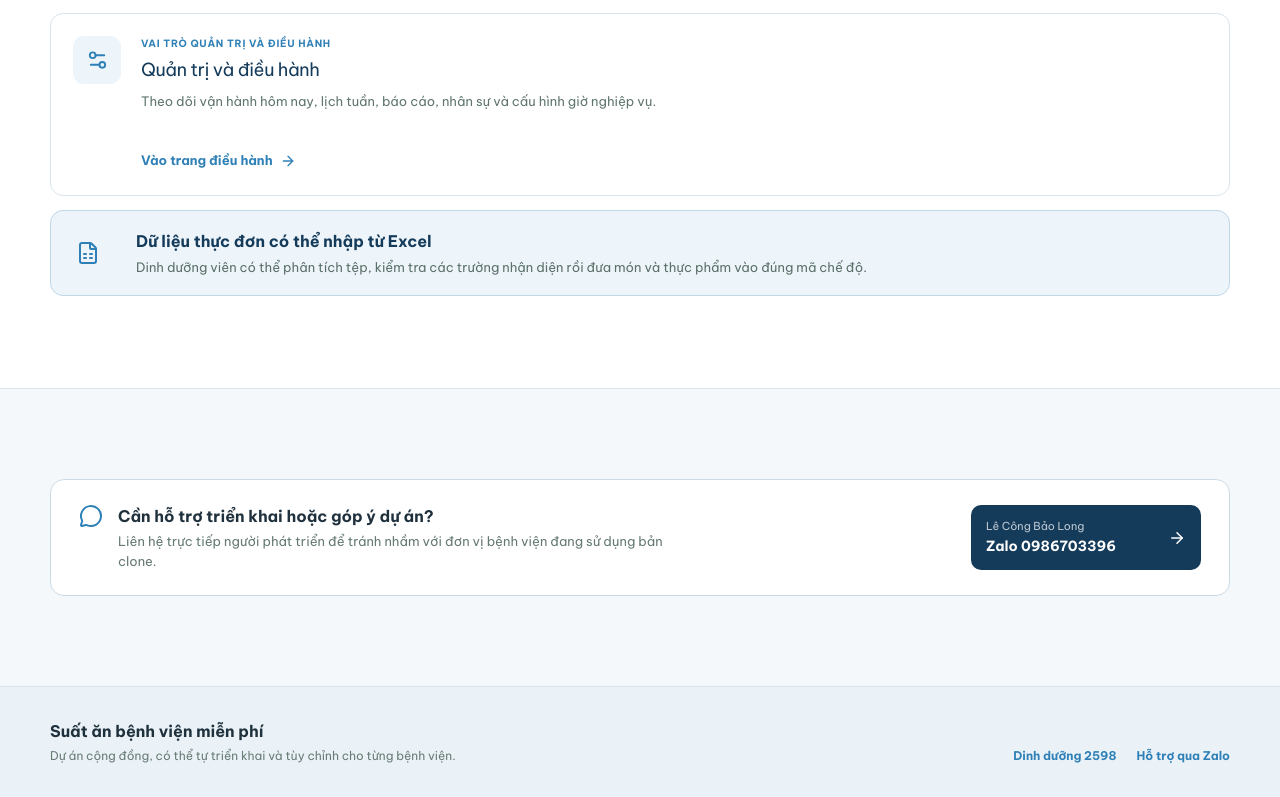
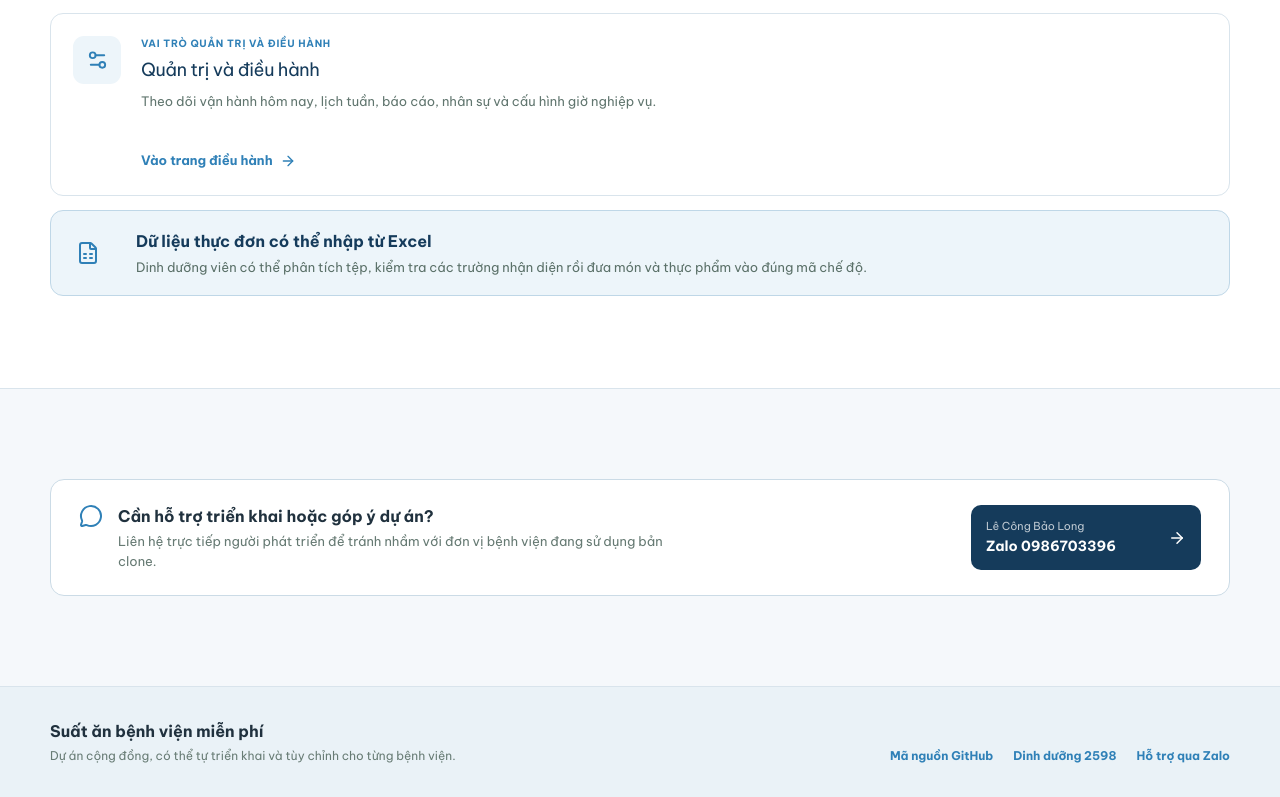
Before and after one commit to Lo75d1/bao-an-benh-vien-mien-phi, a Next.js app in the folder apps/meal-service/: page /demo in a window 1280 px wide. Shown: the part 1562-2359 px from the top of the page. Built offline with nearby package versions, Linux system fonts and the light colour scheme; no server answers; the database is empty.

Commit message:
them lien ket github tren trang demo

```diff
--- a/apps/meal-service/src/app/(app)/demo/page.tsx
+++ b/apps/meal-service/src/app/(app)/demo/page.tsx
@@ -39,6 +39,6 @@ export default async function DemoLandingPage() {
 
     <section id="ho-tro" className="demo-support"><div><MessageCircle aria-hidden="true"/><span><strong>Cần hỗ trợ triển khai hoặc góp ý dự án?</strong><p>Liên hệ trực tiếp người phát triển để tránh nhầm với đơn vị bệnh viện đang sử dụng bản clone.</p></span></div><a href="https://zalo.me/0986703396" target="_blank" rel="noreferrer"><span>Lê Công Bảo Long</span><strong>Zalo 0986703396</strong><ArrowRight aria-hidden="true"/></a></section>
 
-    <footer className="demo-product-footer"><div><strong>Suất ăn bệnh viện miễn phí</strong><span>Dự án cộng đồng, có thể tự triển khai và tùy chỉnh cho từng bệnh viện.</span></div><div><a href="https://dinhduong2598.food" target="_blank" rel="noreferrer">Dinh dưỡng 2598</a><a href="https://zalo.me/0986703396" target="_blank" rel="noreferrer">Hỗ trợ qua Zalo</a></div></footer>
+    <footer className="demo-product-footer"><div><strong>Suất ăn bệnh viện miễn phí</strong><span>Dự án cộng đồng, có thể tự triển khai và tùy chỉnh cho từng bệnh viện.</span></div><div><a href="https://github.com/Lo75d1/bao-an-benh-vien-mien-phi" target="_blank" rel="noreferrer">Mã nguồn GitHub</a><a href="https://dinhduong2598.food" target="_blank" rel="noreferrer">Dinh dưỡng 2598</a><a href="https://zalo.me/0986703396" target="_blank" rel="noreferrer">Hỗ trợ qua Zalo</a></div></footer>
   </main>;
 }
```
